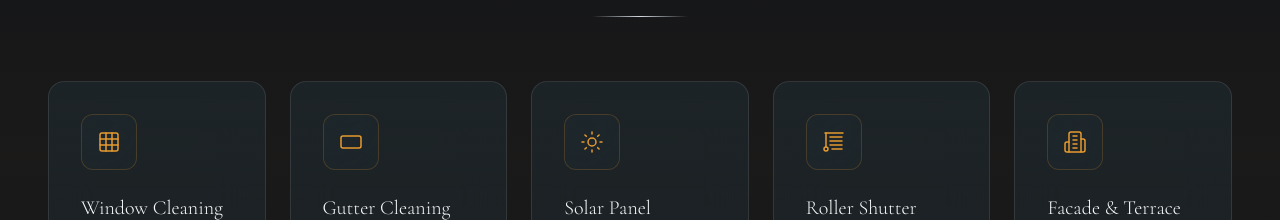
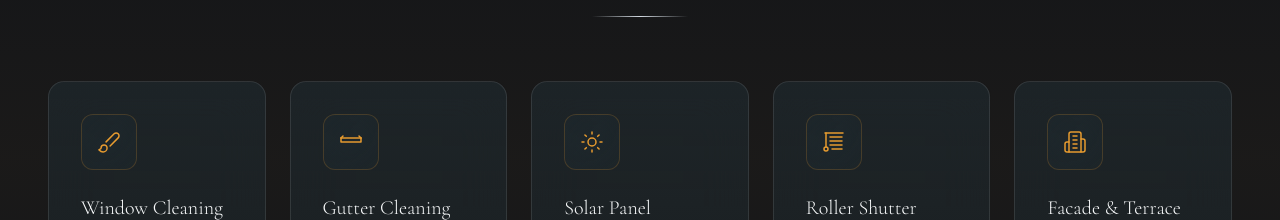
Before and after one commit to Mejrifx/window-cleaning-main, a React (Vite) app: page / in a window 1280 px wide. Shown: the part 1880-2100 px from the top of the page. Built offline with nearby package versions, Linux system fonts and the light colour scheme; the HTML template or start-up script is replaced by a standard one.

Commit message:
Replace window icon with Brush, add custom GutterIcon for gutter cleaning service

```diff
--- a/src/components/WhyChooseUs.tsx
+++ b/src/components/WhyChooseUs.tsx
@@ -1,18 +1,38 @@
 import { motion } from 'framer-motion';
-import { Grid, RectangleHorizontal, Sun, Blinds, Building2 } from 'lucide-react';
+import { Brush, Sun, Blinds, Building2 } from 'lucide-react';
 import { useLanguage } from '@/contexts/LanguageContext';
+
+// Custom Gutter Icon - represents a horizontal gutter channel (U-shaped trough viewed from the side)
+const GutterIcon = ({ className, strokeWidth = 1.5 }: { className?: string; strokeWidth?: number }) => (
+  <svg
+    viewBox="0 0 24 24"
+    fill="none"
+    stroke="currentColor"
+    strokeWidth={strokeWidth}
+    strokeLinecap="round"
+    strokeLinejoin="round"
+    className={className}
+  >
+    {/* Gutter channel - U shape viewed from the side */}
+    <path d="M2 8 L2 12 L22 12 L22 8" />
+    {/* Top edge of gutter */}
+    <path d="M2 8 L22 8" />
+    {/* Optional: show it's attached to something (roof line) */}
+    <path d="M2 8 L4 6 M22 8 L20 6" />
+  </svg>
+);
 
 const WhyChooseUs = () => {
   const { t } = useLanguage();
 
   const features = [
     {
-      icon: Grid,
+      icon: Brush,
       title: t.featureReliable,
       description: t.featureReliableDesc,
     },
     {
-      icon: RectangleHorizontal,
+      icon: GutterIcon,
       title: t.featureInsured,
       description: t.featureInsuredDesc,
     },
```
